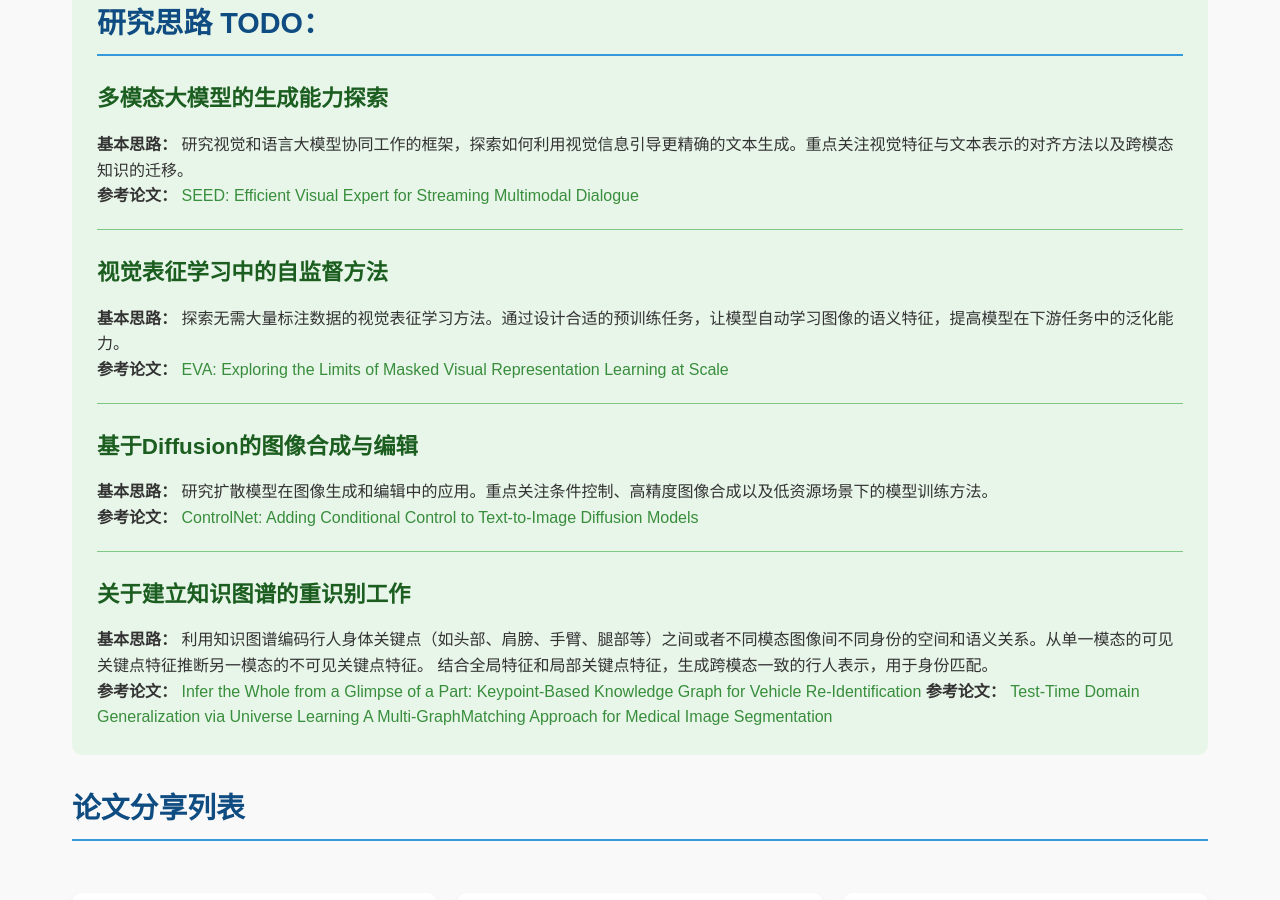
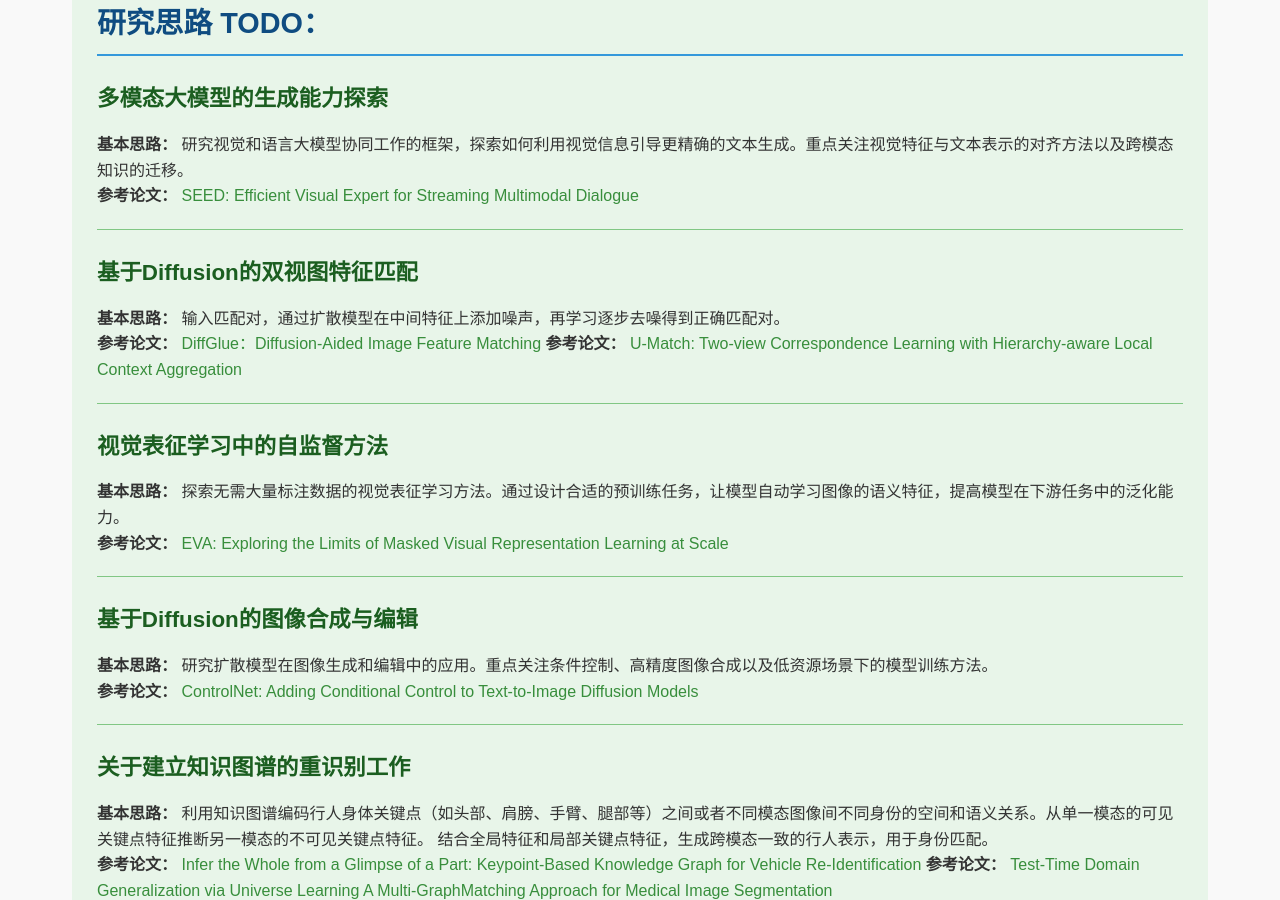
Before and after one commit to linbowang/ahu-vr-vision-group, a Jekyll site: the page built from index.md, in a window 1280 px wide and 900 px high, scrolled down 855 px. Built offline with Jekyll 4.4.1, drawn with Linux system fonts in a browser that asks for light colours.

Commit message:
Update index.md

```diff
--- a/index.md
+++ b/index.md
@@ -40,6 +40,15 @@ title: 首页
 **基本思路：** 研究视觉和语言大模型协同工作的框架，探索如何利用视觉信息引导更精确的文本生成。重点关注视觉特征与文本表示的对齐方法以及跨模态知识的迁移。
 
 **参考论文：** [SEED: Efficient Visual Expert for Streaming Multimodal Dialogue](https://arxiv.org/abs/2312.00752)
+
+---
+
+### 基于Diffusion的双视图特征匹配
+
+**基本思路：** 输入匹配对，通过扩散模型在中间特征上添加噪声，再学习逐步去噪得到正确匹配对。
+
+**参考论文：** [DiffGlue：Diffusion-Aided Image Feature Matching](https://dl.acm.org/doi/abs/10.1145/3664647.3681069?download=true)
+**参考论文：** [U-Match: Two-view Correspondence Learning with Hierarchy-aware Local Context Aggregation](https://www.ijcai.org/proceedings/2023/130)
 
 ---
 
```
